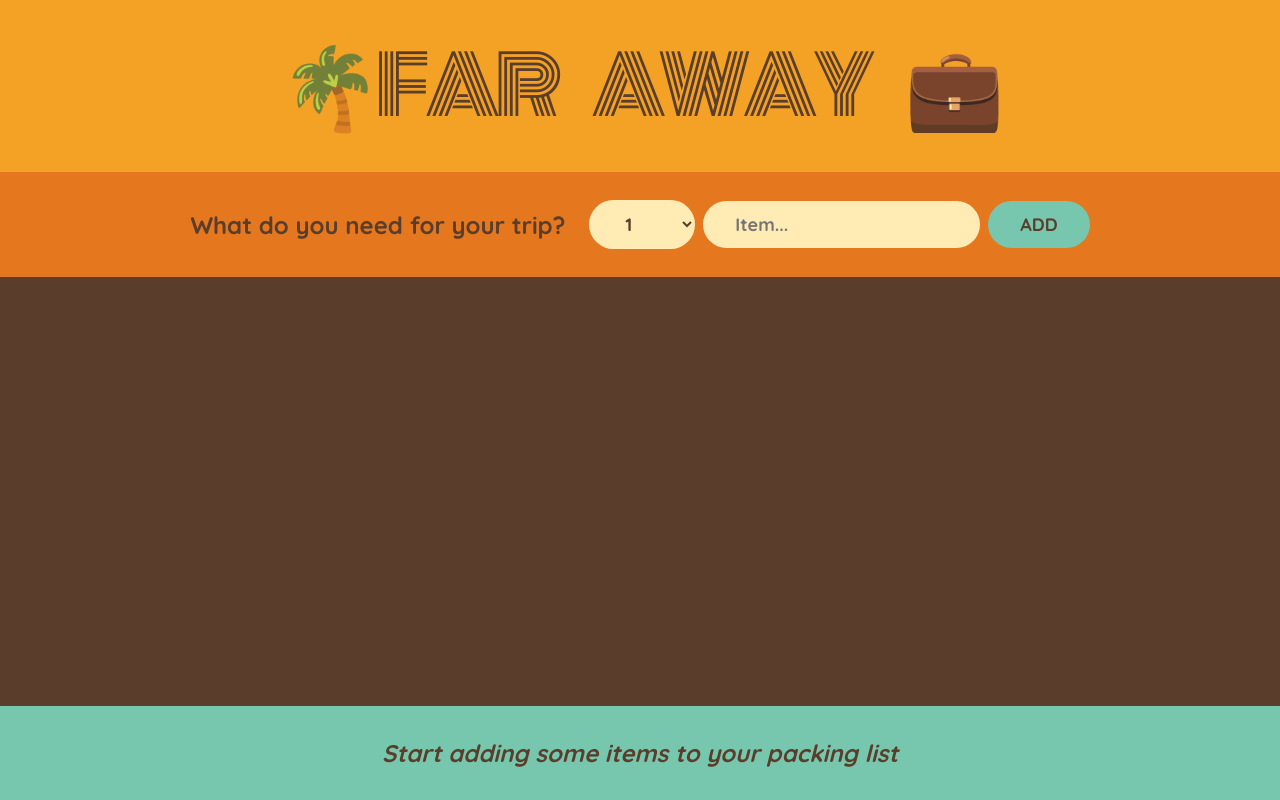
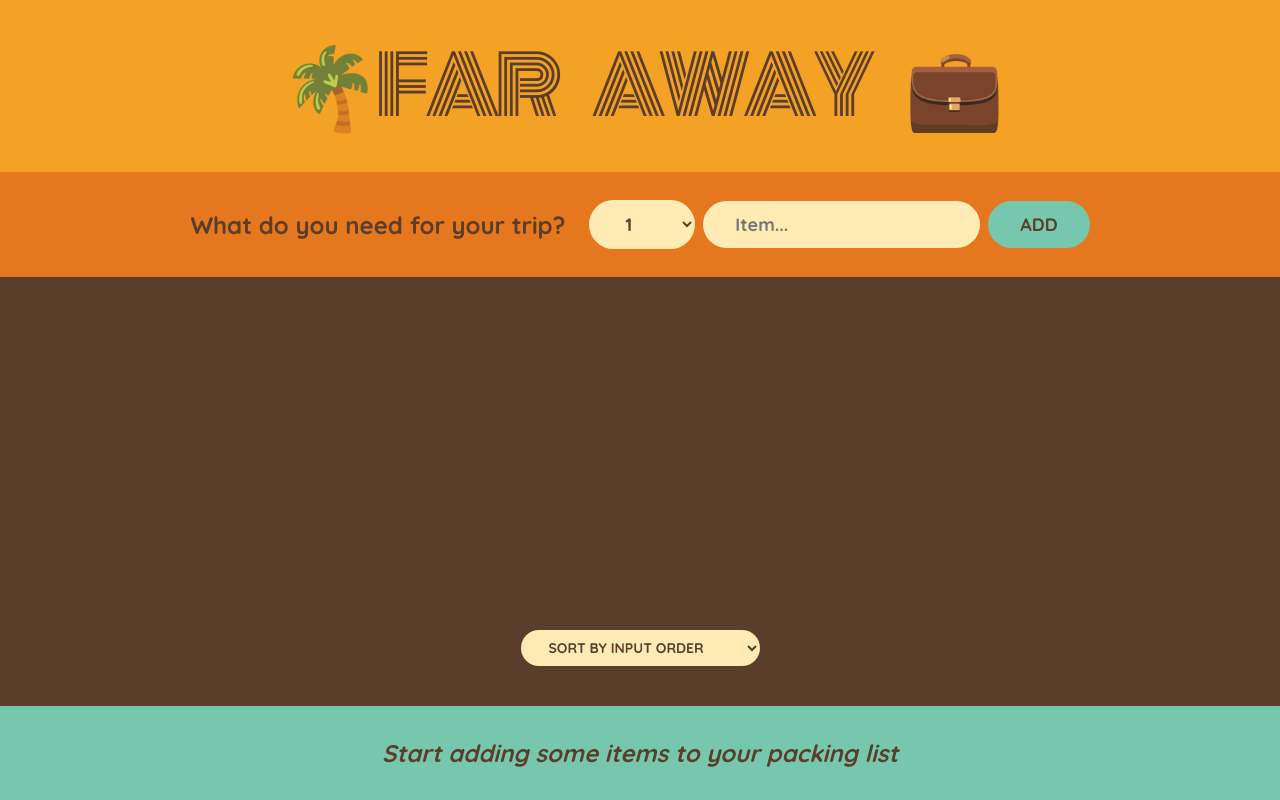
Before and after one commit to khanhpiu28/react-travel-list, a React (Create React App) app: page / in a window 1280 px wide. Built offline with nearby package versions, Linux system fonts and the light colour scheme.

Commit message:
sorting items

```diff
--- a/src/App.js
+++ b/src/App.js
@@ -78,10 +78,26 @@
 }
 
 function PackingList({ items, onDeleteItem, onToggleItem }) {
+  const [sortBy, setSortBy] = useState("input");
+
+  let sortedItems;
+
+  if (sortBy === "input") sortedItems = items;
+
+  if (sortBy === "description")
+    sortedItems = items
+      .slice()
+      .sort((a, b) => a.description.localCompare(b.description));
+
+  if (sortBy === "packed")
+    sortedItems = items
+      .slice()
+      .sort((a, b) => Number(a.packed) - Number(b.packed));
+
   return (
     <div className="list">
       <ul>
-        {items.map((item) => (
+        {sortedItems.map((item) => (
           <Item
             item={item}
             key={item.id}
@@ -90,6 +106,14 @@
           />
         ))}
       </ul>
+
+      <div className="action">
+        <select value={sortBy} onChange={(e) => setSortBy(e.target.value)}>
+          <option value="input">Sort by input order</option>
+          <option value="description">Sort by description</option>
+          <option value="packed">Sort by packed status</option>
+        </select>
+      </div>
     </div>
   );
 }
```
